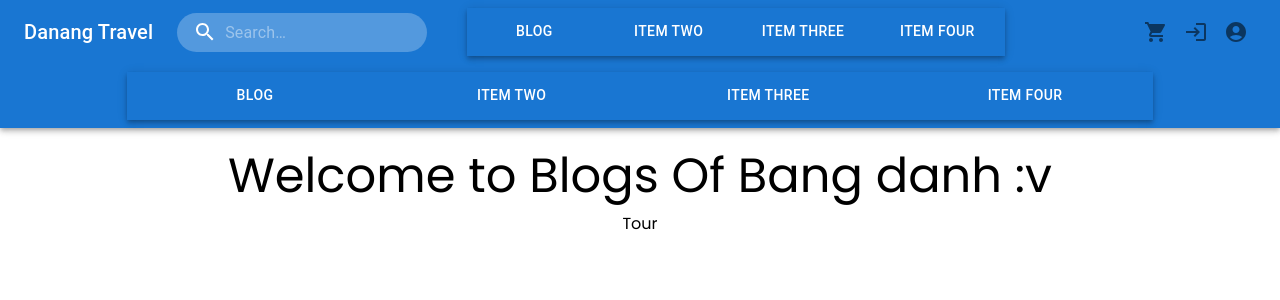
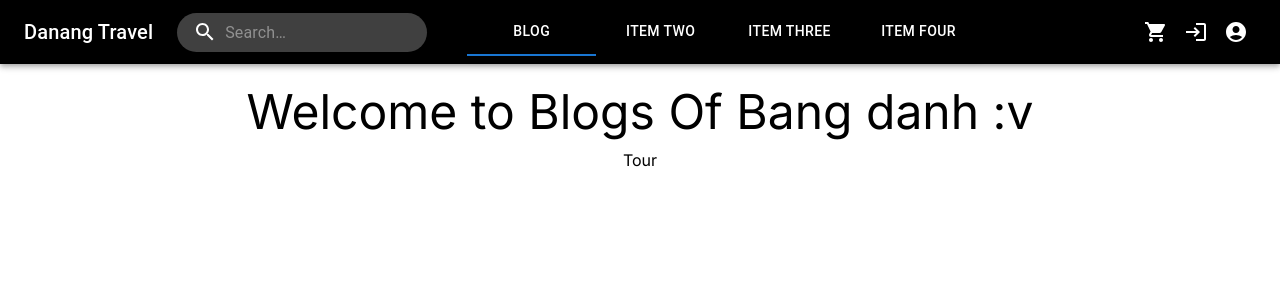
Before and after one commit to Bang222/DaNangTravelRepository-FrontEnd, a Next.js app: page / in a window 1280 px wide. Shown: the top 300 px of the page. Built offline with nearby package versions, Linux system fonts and the light colour scheme.

Commit message:
Fixing navbar

```diff
--- a/next.config.js
+++ b/next.config.js
@@ -1,4 +1,12 @@
 /** @type {import('next').NextConfig} */
-const nextConfig = {}
+const nextConfig = {
+    // reactStrictMode: false,
+    // swcMinify: true,
+    // modularizeImports: {
+    //     "@mui/icons-material": {
+    //         transform: "@mui/icons-material/{{member}}",
+    //     },
+    // },
+};
 
 module.exports = nextConfig
--- /dev/null
+++ b/src/app/blog/page.tsx
@@ -0,0 +1,14 @@
+import {FC} from 'react';
+
+interface PageProps {
+}
+
+//bang
+
+const Page: FC<PageProps> = ({}) => {
+    return (
+        <div>Page </div>
+    );
+}
+
+export default Page;
--- a/src/app/loading.tsx
+++ b/src/app/loading.tsx
@@ -9,8 +9,8 @@ interface LoadingProps {
 
 const Loading: FC<LoadingProps> = ({}) => {
     return (
-        <div className={'flex justify-center items-center relative z-50 h-screen bg-light'}>
-            <CircularProgress color="secondary" />
+        <div className={'flex justify-center items-center absolute z-100 h-screen bg-light'}>
+            <CircularProgress color="secondary"/>
         </div>
 
     );
--- a/src/app/page.tsx
+++ b/src/app/page.tsx
@@ -1,10 +1,11 @@
 import Navbar from "@/components/Navbar";
-export default function Home() {
-  return (
-      <main className="w-screen h-screen overflow-auto font-poppins">
+import React from "react";
+export default function Home () {
+   return (
+      <main>
           <title>Home pages</title>
           <section>
-              <Navbar/>
+                <Navbar/>
               <div className="mt-3 text-center">
                   <h1 className="text-[3rem]">Welcome to Blogs Of Bang danh :v</h1>
                   <p>Tour</p>
--- a/src/components/Navbar.tsx
+++ b/src/components/Navbar.tsx
@@ -9,7 +9,6 @@ import InputBase from '@mui/material/InputBase';
 import Badge from '@mui/material/Badge';
 import MenuItem from '@mui/material/MenuItem';
 import Menu from '@mui/material/Menu';
-import MenuIcon from '@mui/icons-material/Menu';
 import SearchIcon from '@mui/icons-material/Search';
 import AccountCircle from '@mui/icons-material/AccountCircle';
 import MailIcon from '@mui/icons-material/Mail';
@@ -62,7 +61,8 @@ const StyledInputBase = styled(InputBase)(({theme}) => ({
     },
 }));
 
-export default function PrimarySearchAppBar() {
+const PrimarySearchAppBar = () => {
+
     const [anchorEl, setAnchorEl] = React.useState<null | HTMLElement>(null);
     const [mobileMoreAnchorEl, setMobileMoreAnchorEl] =
         React.useState<null | HTMLElement>(null);
@@ -160,11 +160,14 @@ export default function PrimarySearchAppBar() {
             </MenuItem>
         </Menu>
     );
-
     return (
-        <Box  sx={{ flexGrow: 1 }}>
-            <AppBar position="static" className={'bg-black'}>
-                <Toolbar className={'w-full max-lg:justify-between container mx-auto max-sm:pl-2 max-sm:pr-2'}>
+        <Box  sx={{
+            width: '100%',
+            height: '100%',
+            backgroundColor:'black'
+        }}>
+            <AppBar position="static" sx={{backgroundColor:'black'}}>
+                <Toolbar sx={{width: '100%',backgroundColor:'black',justifyContent:'center'}}  className={'max-lg:justify-between container mx-auto max-sm:pl-2 max-sm:pr-2'}>
                     <Box className={'flex'}>
                         <Typography
                             variant="h6"
@@ -193,24 +196,28 @@ export default function PrimarySearchAppBar() {
                             />
                         </Search>
                     </Box >
-                    <Toolbar className={'max-lg:hidden lg:flex w-full justify-between'}>
+                    <Toolbar
+                        variant="h6"
+                        noWrap
+                        component="div"
+                        sx={{ display: { xs:'none',md:'flex',lg:'flex',width: '100%',justifyContent:'between' } }}>
                         <NavbarChild/>
                     </Toolbar>
-                    <Box className={'flex'}>
-                        <Tooltip title="Cart" className={'text-white'}>
+                    <Box sx={{display:'flex'}}>
+                        <Tooltip title="Cart" sx={{color:'white'}}>
                             <IconButton>
                                 <ShoppingCartIcon/>
                             </IconButton>
                         </Tooltip>
                         <Link href="/login" underline="hover">
-                            <Tooltip title="Log In" className={'text-white'}>
+                            <Tooltip title="Log In" sx={{color:'white'}}>
                                 <IconButton>
                                     <LoginIcon/>
                                 </IconButton>
                             </Tooltip>
                         </Link>
                         <Link href="/user/:id" underline="hover">
-                            <Tooltip title="Profile" className={'text-white'}>
+                            <Tooltip title="Profile" sx={{color:'white'}}>
                                 <IconButton>
                                     <AccountCircleIcon/>
                                 </IconButton>
@@ -218,10 +225,11 @@ export default function PrimarySearchAppBar() {
                         </Link>
                     </Box>
                 </Toolbar>
-                <Toolbar className={'max-lg:flex lg:hidden justify-center'}>
+                <Box  sx={{ display: { xs: 'flex', md: 'none' }, justifyContent:'center' }}>
                     <NavbarChild/>
-                </Toolbar>
+                </Box>
             </AppBar>
         </Box>
     );
 }
+export default PrimarySearchAppBar
--- a/src/components/NavbarChild.tsx
+++ b/src/components/NavbarChild.tsx
@@ -74,15 +74,15 @@ const NavbarChild:NextPage = () => {
     return (
         <Box
             sx={{
-                // bgcolor: 'background.paper',
+                bgcolor: 'background.paper',
                 position: 'relative',
+                width:'80%',
+
             }}
-            className={'w-5/6 snap-mandatory snap-x'}
         >
-            <AppBar position="static" className="bg-black text-white max-md:text-[12px]">
+            <AppBar position="static" sx={{backgroundColor:'black'}}>
                 <Tabs
                     value={value}
-                    link={Link}
                     onChange={handleChange}
                     textColor="white"
                     variant="fullWidth"
```
Also changed, not shown: src/app/layout.tsx (+3 -4 lines), theme/EmotionCache.tsx (added, +71 -0 lines), theme/ThemRegistry.tsx (added, +49 -0 lines).
